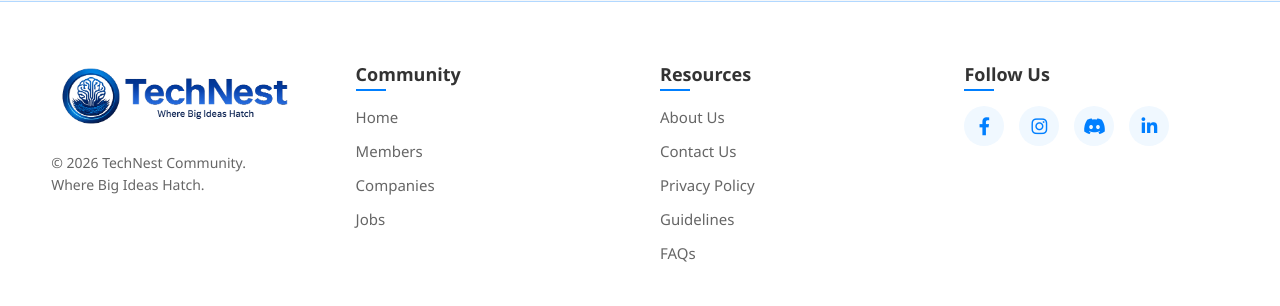
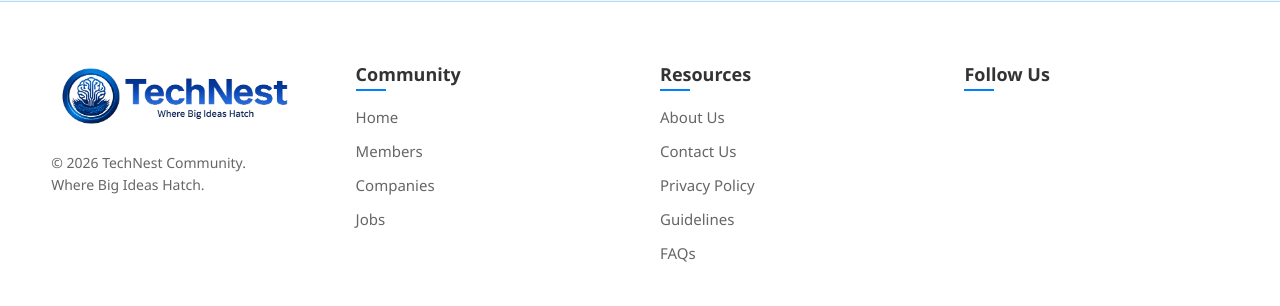
Before and after one commit to ledger-phonix/TechNest, a Flask app: page /forgot-password in a window 1280 px wide. Shown: the part 799-1105 px from the top of the page. Run offline with Flask 3, Linux system fonts and the light colour scheme.

Commit message:
commented socials

```diff
--- a/templates/main/base.html
+++ b/templates/main/base.html
@@ -117,12 +117,12 @@
 
             <div class="footer-col footer-social">
                 <h4 class="footer-heading">Follow Us</h4>
-                <div class="social-icons">
+                <!-- <div class="social-icons">
                     <a href="#" class="social-link" aria-label="Facebook"><i class="fab fa-facebook-f"></i></a>
                     <a href="#" class="social-link" aria-label="Instagram"><i class="fab fa-instagram"></i></a>
                     <a href="#" class="social-link" aria-label="Discord"><i class="fab fa-discord"></i></a>
                     <a href="#" class="social-link" aria-label="LinkedIn"><i class="fab fa-linkedin-in"></i></a>
-                </div>
+                </div> -->
             </div>
         </div>
         {% endif %}
```
